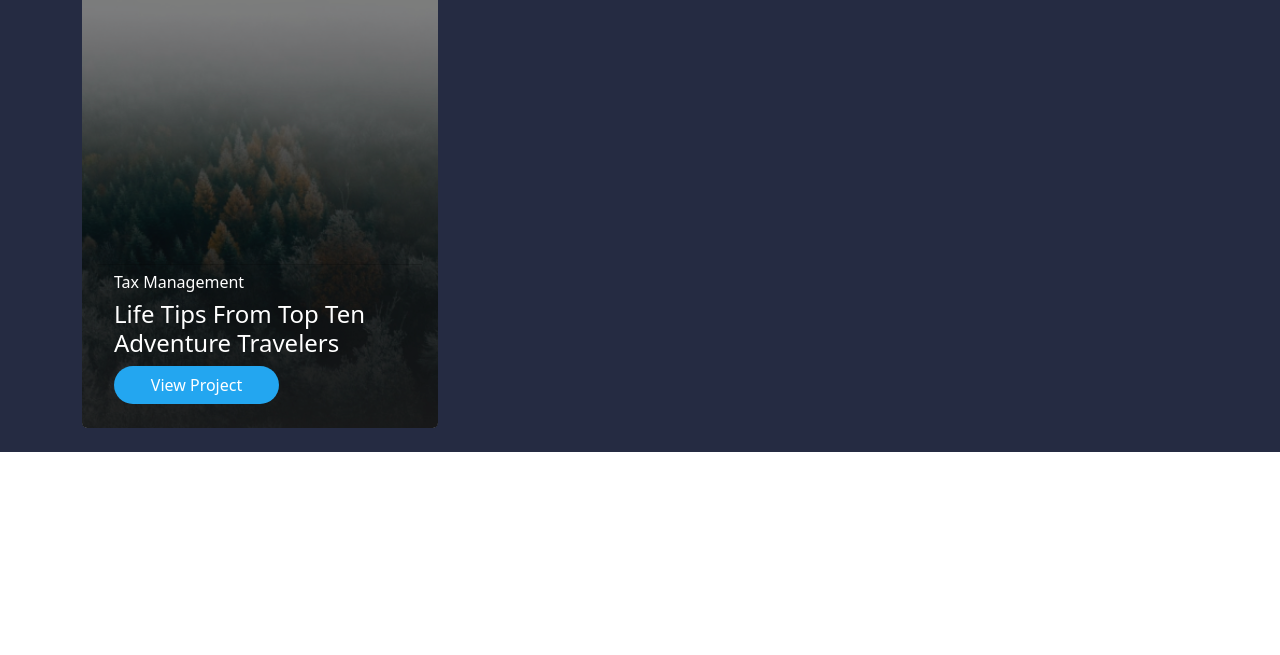
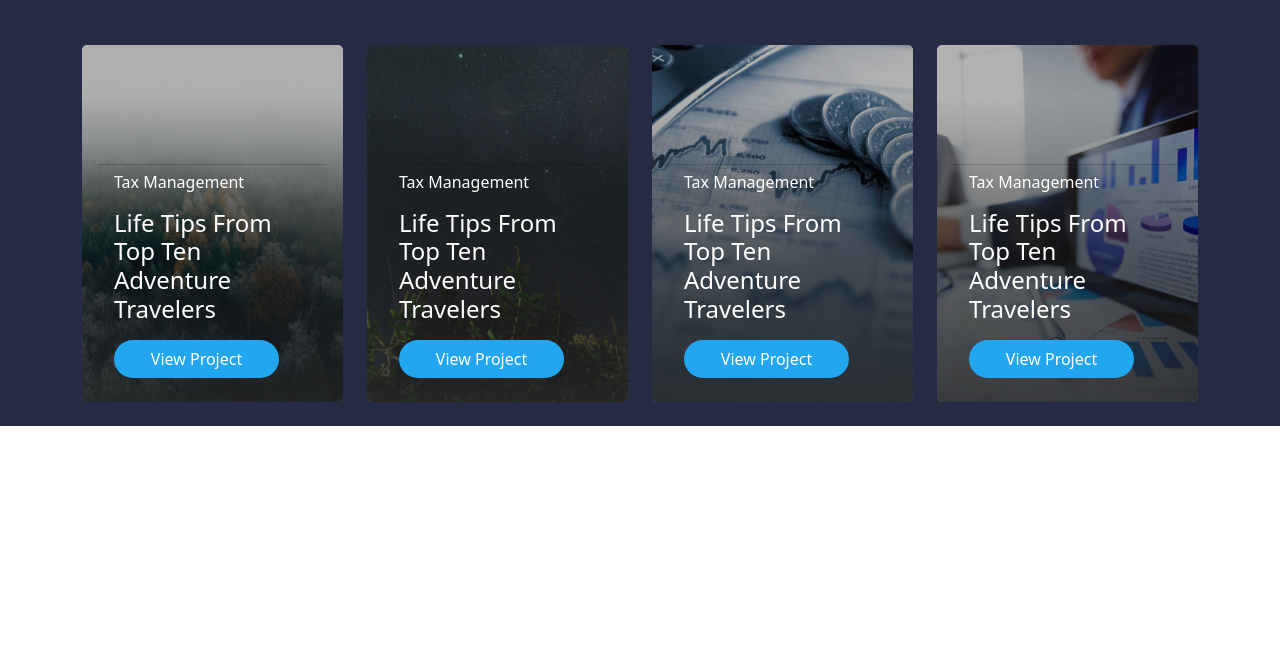
Before and after one commit to noliv-student/bootstrap-website, a plain HTML site: page index.html in a window 1280 px wide. Shown: the part 145-800 px from the top of the page. Drawn offline with nearby package versions, Linux system fonts and the light colour scheme.

Commit message:
Add section 4 style

```diff
--- a/index.html
+++ b/index.html
@@ -11,20 +11,56 @@
 </head>
 <body>
     <section id="section4" class="wrapper">
-        <h2 class="text-center fs-2">Industry</h2>
-        <p class="text-center fs-6">
+        <h2 class="text-center fs-2 pt-5">Industry</h2>
+        <p class="text-center mx-auto fs-6 small-text mb-5">
             Problems trying to resolve the conflict between
             the two major realms of Classical physics: Newtonian mechanics
         </p>
-        <div class="container">
-            <div class="row">
-                <div class="col-sm-12 col-md-6 col-lg-4 mb-4">
+        <div class="container mt-5">
+            <div class="row row-cols-1 row-cols-sm-1 row-cols-md-2 row-cols-lg-4">
+                <div class="mb-4">
                     <div class="card text-dark border-0">
                         <img class="card-img img-custom" src="./assets/imgs/industry-1.jpg" alt="Florest">
                         <div class="card-img-overlay d-flex flex-column justify-content-end">
                             <div class="card-footer">
-                                <h4 class="text-white fs-6">Tax Management</h4>
-                                <h3 class="text-white fs-4">Life Tips From Top Ten Adventure Travelers</h3>
+                                <h4 class="text-white fs-6 mb-3">Tax Management</h4>
+                                <h3 class="text-white fs-4 mb-3">Life Tips From Top Ten Adventure Travelers</h3>
+                                <a href="#" class="btn btn-custom">View Project</a>
+                            </div>
+                        </div>
+                    </div>
+                </div>
+                <div class="mb-4">
+                    <div class="card text-dark border-0">
+                        <img class="card-img img-custom" src="./assets/imgs/industry-2.jpg" alt="Florest">
+                        <div class="card-img-overlay d-flex flex-column justify-content-end">
+                            <div class="card-footer">
+                                <h4 class="text-white fs-6 mb-3">Tax Management</h4>
+                                <h3 class="text-white fs-4 mb-3">Life Tips From Top Ten Adventure Travelers</h3>
+                                <a href="#" class="btn btn-custom">View Project</a>
+                            </div>
+                        </div>
+                    </div>
+                </div>
+                <div class="mb-4">
+                    <div class="card text-dark border-0">
+                        <img class="card-img img-custom" src="./assets/imgs/industry-3.jpg" alt="Florest">
+                        <div class="card-img-overlay d-flex flex-column justify-content-end">
+                            <div class="card-footer">
+                                <h4 class="text-white fs-6 mb-3">Tax Management</h4>
+                                <h3 class="text-white fs-4 mb-3">Life Tips From Top Ten Adventure Travelers</h3>
+                                <a href="#" class="btn btn-custom">View Project</a>
+                            </div>
+                        </div>
+                    </div>
+                </div>
+                <div class="mb-4">
+                    <div class="card text-dark border-0">
+                        <img class="card-img img-custom" src="./assets/imgs/industry-4.jpg" alt="Florest">
+                        <div class="card-img-overlay d-flex flex-column justify-content-end">
+                            <div class="card-footer">
+                                <h4 class="text-white fs-6 mb-3">Tax Management</h4>
+                                <h3 class="text-white fs-4 mb-3">Life Tips From Top Ten Adventure Travelers</h3>
                                 <a href="#" class="btn btn-custom">View Project</a>
                             </div>
                         </div>
--- a/main.css
+++ b/main.css
@@ -6,17 +6,21 @@ html {
 
 /* Section 4 Style */
 #section4 {
-    background-color: #252B42;
-    color: white;
+    background-color: var(--primary-color);
+    color: var(--light-color);
 }
 
 .img-custom {
-    filter: brightness(50%);
+    filter: brightness(70%);
 }
 
 .btn-custom {
-    background-color: #23A6F0;
-    color: white;
+    background-color: var(--secondary-color);
+    color: var(--light-color);
     border-radius: 37px;
     min-width: 165px;
 }
+
+.small-text {
+    max-width: 470px;
+}
```
